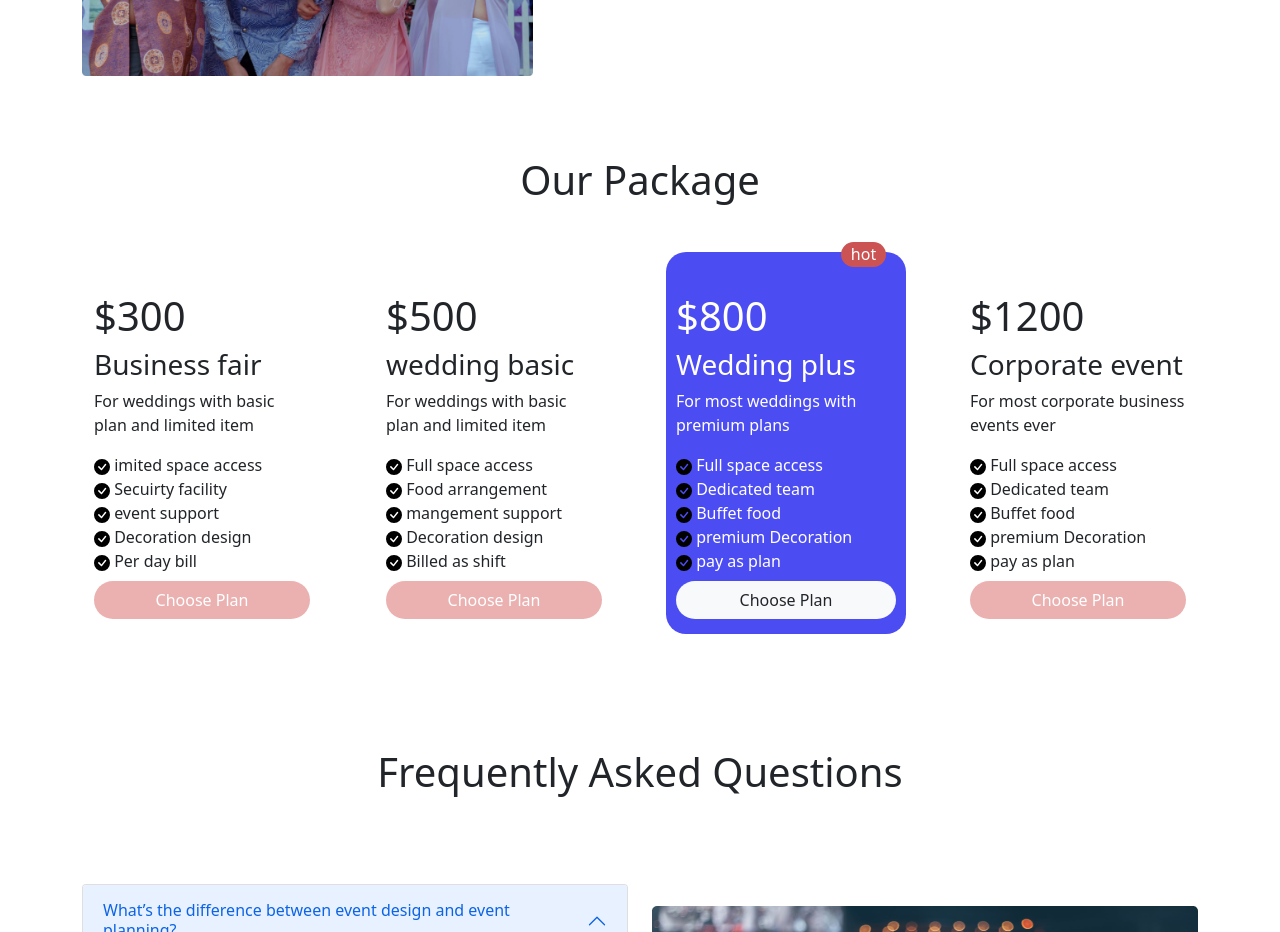
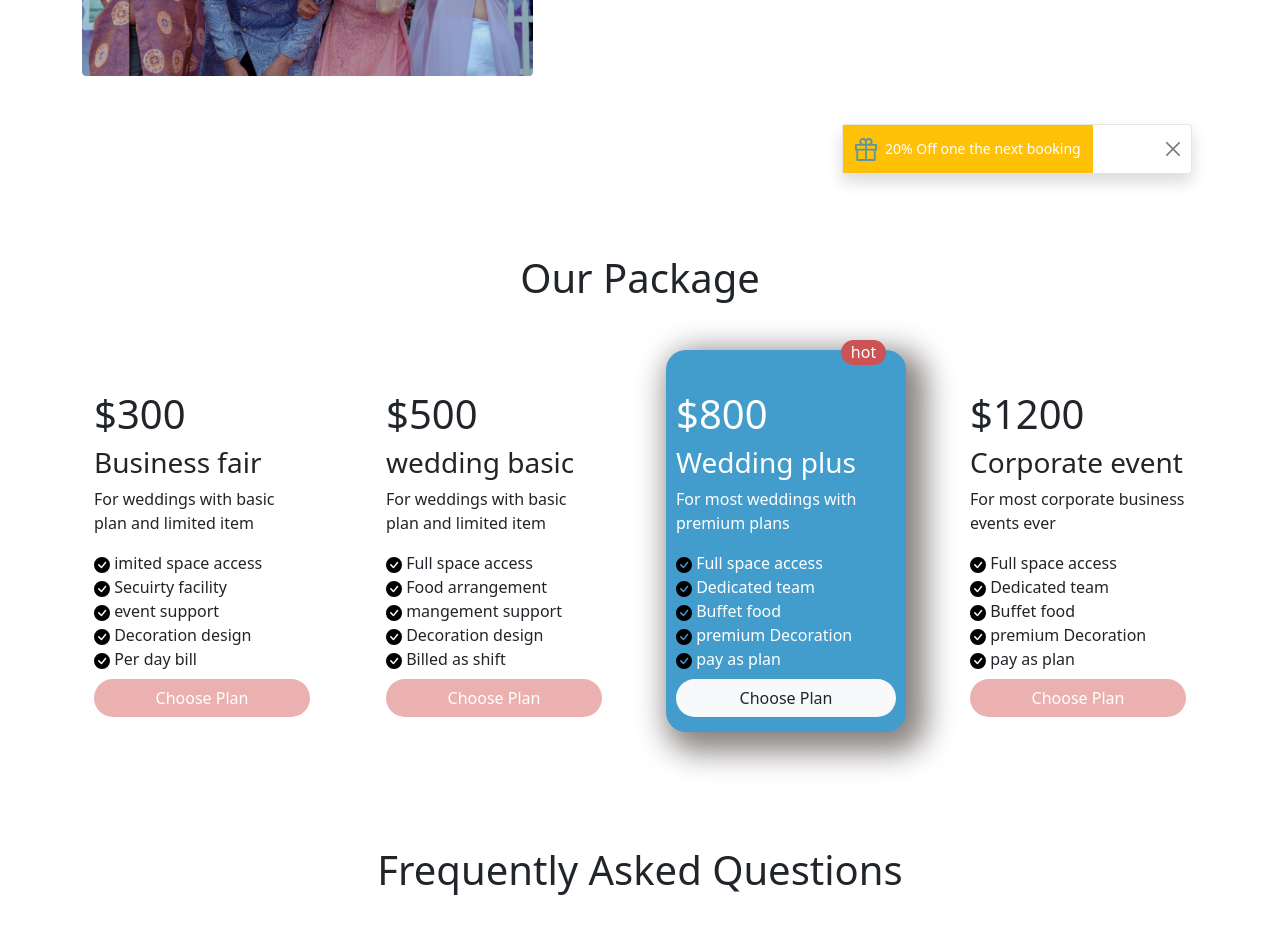
Before and after one commit to MDSHOHAG617/Biye-Shadi-Convention-Center, a plain HTML site: page index.html in a window 1280 px wide. Shown: the part 910-1842 px from the top of the page. Drawn offline with nearby package versions, Linux system fonts and the light colour scheme.

Commit message:
Alhamdulillah Done

```diff
--- a/index.html
+++ b/index.html
@@ -125,7 +125,6 @@
             </button>
         </div>
     </header>
-
     <!-- main  -->
     <main class="container">
 
@@ -142,13 +141,38 @@
                         <h1>Every moment is Precious</h1>
                         <p>Your every moments is so much precious to us, we try to our best for giving you ther best
                             experiendce, So you guys can depend on us bliendly. we always care for you. Thank you </p>
+
+
+                    </div>
+                </div>
+            </div>
+        </div>
+
+
+        <!-- Toast  -->
+        <div class="row">
+            <div class="col-lg-8">
+
+            </div>
+            <div class="col-lg-4">
+                <div class="toast show " role="alert" aria-live="assertive" aria-atomic="true">
+                    <div class="d-flex ">
+                        <div class="toast-body bg-warning text-white ">
+
+                            <div class=" d-flex align-items-center">
+                                <div class="icons pe-2"><img src="icons/Vector.svg" alt=""></div>
+                                <div class="text"> 20% Off one the next booking</div>
+                            </div>
+                        </div>
+                        <button type="button" class="btn-close me-2 m-auto" data-bs-dismiss="toast"
+                            aria-label="Close"></button>
                     </div>
                 </div>
             </div>
 
+        </div>
 
 
-        </div>
 
 
 
@@ -465,8 +489,8 @@
 
 
 
-    <script src="https://cdn.jsdelivr.net/npm/bootstrap@5.0.2/dist/js/bootstrap.bundle.min.js"
-        integrity="sha384-MrcW6ZMFYlzcLA8Nl+NtUVF0sA7MsXsP1UyJoMp4YLEuNSfAP+JcXn/tWtIaxVXM"
+    <script src="https://cdn.jsdelivr.net/npm/bootstrap@5.1.3/dist/js/bootstrap.bundle.min.js"
+        integrity="sha384-ka7Sk0Gln4gmtz2MlQnikT1wXgYsOg+OMhuP+IlRH9sENBO0LRn5q+8nbTov4+1p"
         crossorigin="anonymous"></script>
 
 
--- a/style.css
+++ b/style.css
@@ -1,6 +1,6 @@
 
 
-
+/* something special css  */
 .rounded-pill {
     background: rgb(235, 177, 177);
 }
@@ -16,8 +16,10 @@
     padding: 40px 10px 15px 10px;
     position: relative;
     bottom: 40px;
-    background-color: rgb(76, 76, 243);
+    background-color: rgb(66, 156, 204);
     margin-top: px;
+    box-shadow: 10px 10px 30px 10px rgb(136, 129, 129);
+
 }
 .hot{
     background-color: rgb(204, 83, 83);
@@ -42,6 +44,9 @@
 }
 
 
+
+/* mediya Query */
+
 @media (max-width:767px) {
     .hot-box{
         position: relative;
```
